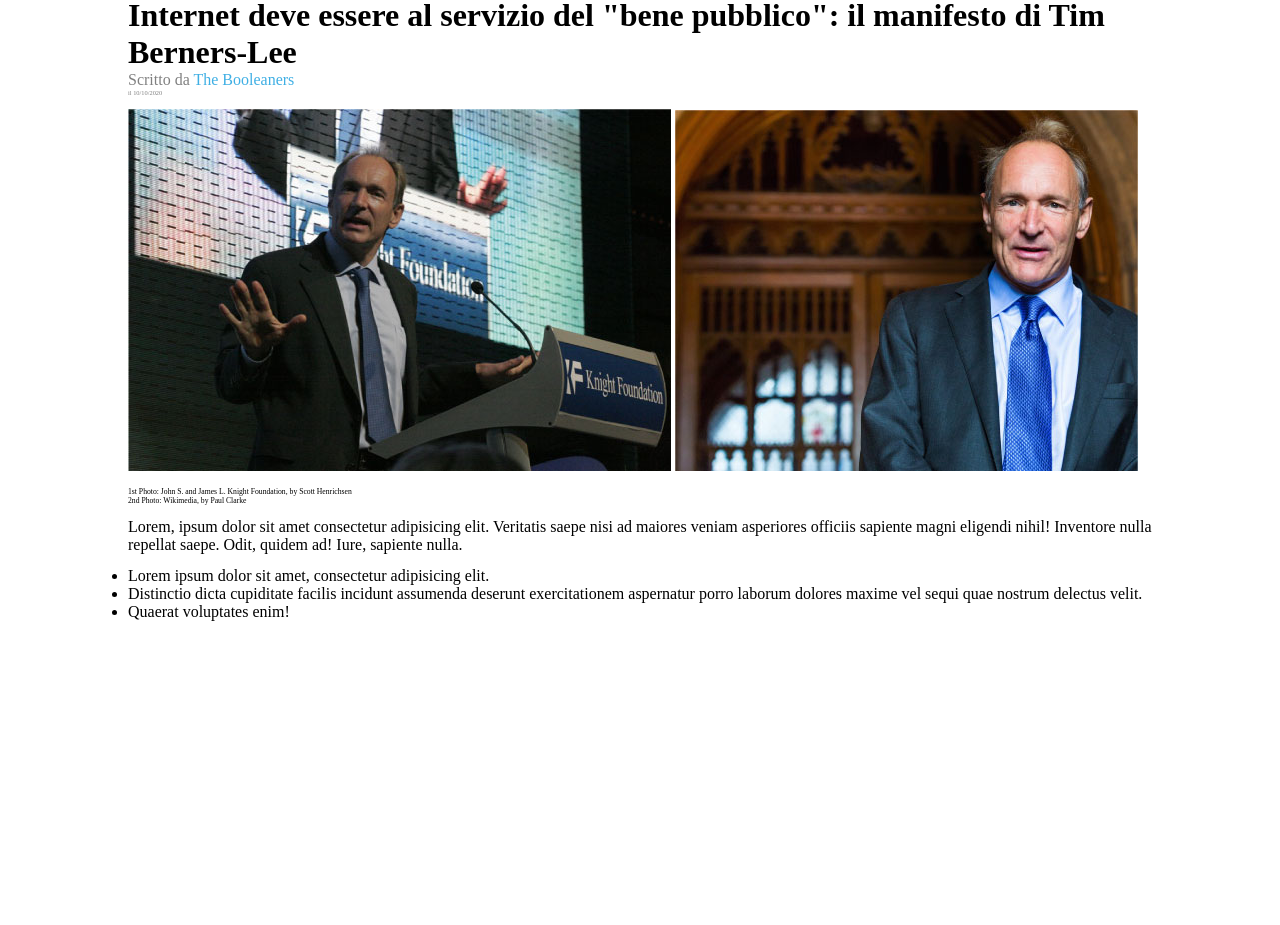
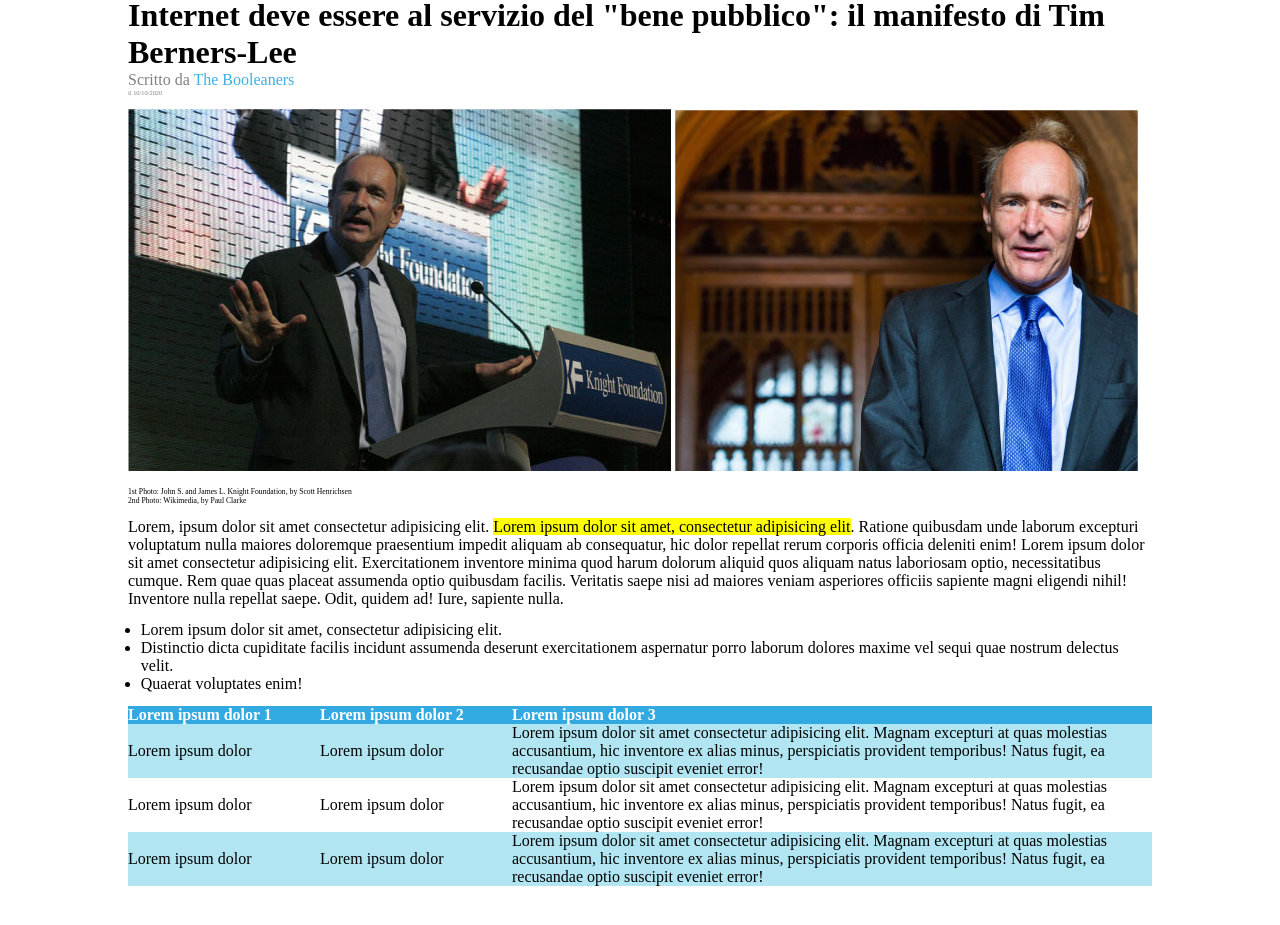
Before and after one commit to yurididomenico/html-css-booleaner, a plain HTML site: page index.html in a window 1280 px wide. Shown: the part 87-1012 px from the top of the page. Before the commit the page ends 800 px from the top, so only its background shows below. Drawn offline with Linux system fonts and the light colour scheme.

Commit message:
Main: tabella

```diff
--- a/css/style.css
+++ b/css/style.css
@@ -49,7 +49,26 @@ main span
 }
 ul
 {
-    margin: 1vw 0;
+    margin: 1vw 0 1vw 1vw;
+}
+table
+{
+    text-align: left;
+    border-spacing: 0;
+    margin: 0 0 1vw;
+}
+th
+{
+    background-color: #33a9e2;
+    color: white;
+}
+.col_1, .col_2
+{
+    width: 15vw;
+}
+.main_tabella_rigacolorata
+{
+    background-color: #b1e5f1;
 }
 
 
@@ -76,6 +95,4 @@ ul
 
 
 
-
-
 /* Fine */
--- a/index.html
+++ b/index.html
@@ -32,13 +32,56 @@
             2nd Photo: Wikimedia, by Paul Clarke
         </div>
 
-        <p>Lorem, ipsum dolor sit amet consectetur adipisicing elit. Veritatis saepe nisi ad maiores veniam asperiores officiis sapiente magni eligendi nihil! Inventore nulla repellat saepe. Odit, quidem ad! Iure, sapiente nulla.</p>
+        <p>Lorem, ipsum dolor sit amet consectetur adipisicing elit. <mark>Lorem ipsum dolor sit amet, consectetur adipisicing elit</mark>. Ratione quibusdam unde laborum excepturi voluptatum nulla maiores doloremque praesentium impedit aliquam ab consequatur, hic dolor repellat rerum corporis officia deleniti enim! Lorem ipsum dolor sit amet consectetur adipisicing elit. Exercitationem inventore minima quod harum dolorum aliquid quos aliquam natus laboriosam optio, necessitatibus cumque. Rem quae quas placeat assumenda optio quibusdam facilis. Veritatis saepe nisi ad maiores veniam asperiores officiis sapiente magni eligendi nihil! Inventore nulla repellat saepe. Odit, quidem ad! Iure, sapiente nulla.</p>
 
         <ul>
             <li>Lorem ipsum dolor sit amet, consectetur adipisicing elit.</li>
             <li>Distinctio dicta cupiditate facilis incidunt assumenda deserunt exercitationem aspernatur porro laborum dolores maxime vel sequi quae nostrum delectus velit.</li>
             <li>Quaerat voluptates enim!</li>
         </ul>
+
+        <table>
+            <thead>
+                <tr>
+                    <th class="col_1">Lorem ipsum dolor 1</th>
+                    <th class="col_2">Lorem ipsum dolor 2</th>
+                    <th class="col_3">Lorem ipsum dolor 3</th>
+                </tr>
+            </thead>
+            <tbody>
+                <tr class="main_tabella_rigacolorata">
+                    <td>Lorem ipsum dolor</td>
+                    <td>Lorem ipsum dolor</td>
+                    <td>Lorem ipsum dolor sit amet consectetur adipisicing elit. Magnam excepturi at quas molestias accusantium, hic inventore ex alias minus, perspiciatis provident temporibus! Natus fugit, ea recusandae optio suscipit eveniet error!</td>
+                </tr>
+                <tr>
+                    <td>Lorem ipsum dolor</td>
+                    <td>Lorem ipsum dolor</td>
+                    <td>Lorem ipsum dolor sit amet consectetur adipisicing elit. Magnam excepturi at quas molestias accusantium, hic inventore ex alias minus, perspiciatis provident temporibus! Natus fugit, ea recusandae optio suscipit eveniet error!</td>
+                </tr>
+                <tr class="main_tabella_rigacolorata">
+                    <td>Lorem ipsum dolor</td>
+                    <td>Lorem ipsum dolor</td>
+                    <td>Lorem ipsum dolor sit amet consectetur adipisicing elit. Magnam excepturi at quas molestias accusantium, hic inventore ex alias minus, perspiciatis provident temporibus! Natus fugit, ea recusandae optio suscipit eveniet error!</td>
+                </tr>
+            </tbody>
+        </table>
+
+
+
+
+        <br><br><br><br><br><br><br><br><br><br><br><br><br><br><br><br><br><br><br>
+
+
+
+
+
+
+
+
+
+
+
 
     </main>
 
```
